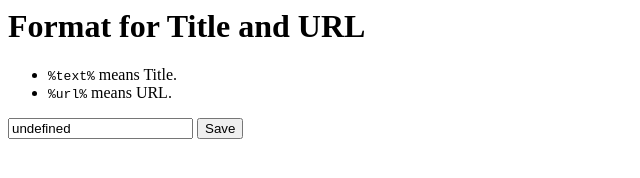
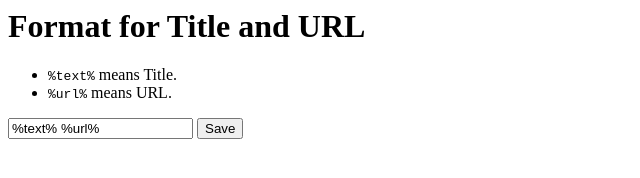
Before and after one commit to kdmsnr/chrome_extensions, a plain HTML site: page copy_all_urls/options.html in a window 1280 px wide. Shown: the full height of the page, 0-640 px from the left. Drawn offline with Linux system fonts and the light colour scheme.

Commit message:
set default options

```diff
--- a/copy_all_urls/options.html
+++ b/copy_all_urls/options.html
@@ -12,8 +12,9 @@ function save_options() {
 }
 
 function restore_options() {
-  document.getElementById("copy_all_urls_format").value =
-    localStorage["copy_all_urls_format"];
+  var format = localStorage["copy_all_urls_format"];
+  if (!format) { format = "%text% %url%"; }
+  document.getElementById("copy_all_urls_format").value = format;
 }
 //--></script>
 
@@ -24,7 +25,7 @@ function restore_options() {
   <li><code>%url%</code> means URL.</li>
 </ul>
 <div id="status" style="color:red; display:none;">Options Saved.</div>
-<input type="text" id="copy_all_urls_format" value="%url% - %text%" />
+<input type="text" id="copy_all_urls_format" />
 <button onclick="save_options()">Save</button>
 </body>
 </html>
```
